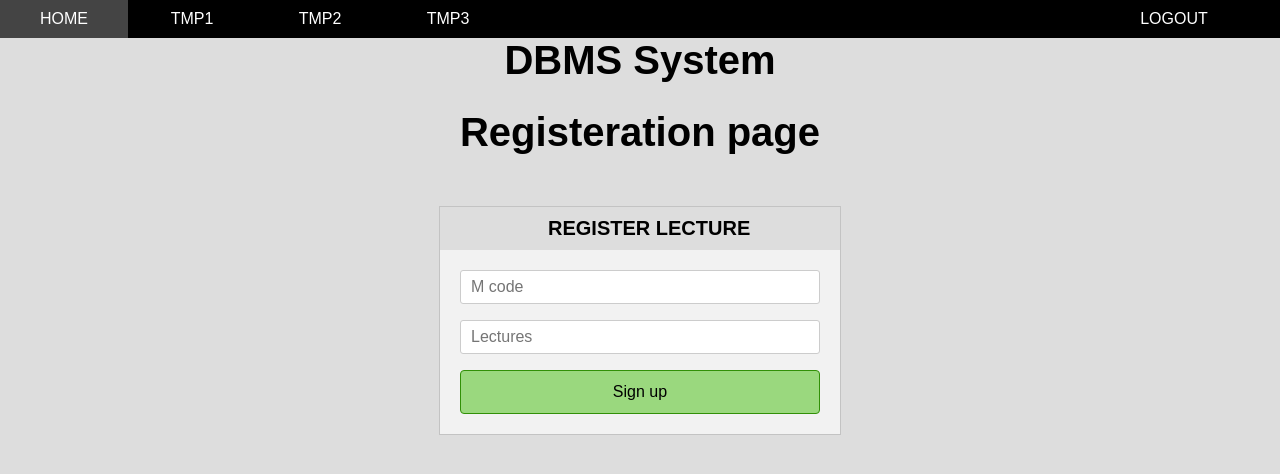
After one commit to ppkavinda/dbms-assignment, a PHP site: page /while.php in a window 1280 px wide. The commit adds this page. Shown: the top 474 px of the page. Run offline with PHP 8.4, Linux system fonts and the light colour scheme.

Commit message:
done for today 5/18

```diff
--- a/admin.php
+++ b/admin.php
@@ -28,6 +28,7 @@ if (!isset($_SESSION["id"]) || !isset($_SESSION["level"])) {
      <div class="container">
          <a href="register_student.php">Registere Students</a><br>
          <a href="register_lecture.php">Registere Lecture</a><br>
+         <a href="while.php">While</a><br>
          <a href="search.php">Search Students</a>
      </div>
      <script src="js/navbar.js"></script>
--- /dev/null
+++ b/while.php
@@ -0,0 +1,67 @@
+<?php
+session_start();
+if(isset($_POST["submit"])){
+    $lec = trim($_POST["lec"]);
+    $mcode = $_POST["mcode"];
+    $r = explode(" ", $lec);
+
+    for ($i=0; $i <count($r) ; $i++) {
+        echo $r[$i];
+        include_once("config.php");
+        $sql1 = "INSERT INTO staff_module(mcode, l_id) VALUES ('$mcode', '$r[$i]');";
+        $result1 = mysqli_query($con, $sql1) or die(mysqli_error($con));
+
+        if($result1){
+            $mag = "* registration successed !";
+        }else{
+            echo mysqli_error($con);
+        }
+    }
+}
+ ?>
+ <!DOCTYPE html>
+ <html>
+ <head>
+     <meta charset="utf-8">
+     <title>DBMS- database system</title>
+     <link rel="stylesheet" href="css/form.css?modified=02209">
+     <link rel="stylesheet" href="css/test.css?modified=0211009">
+     <link rel="stylesheet" href="css/tab.css?modified=0202309">
+     <link rel="stylesheet" href="css/navbar.css?modified=032209">
+ </head>
+ <body>
+     <ul class="navbar">
+         <li class="navli activenav" onclick="active(this);"><a href="#">home</a></li>
+         <li class="navli" onclick="active(this);"><a href="#">tmp1</a></li>
+         <li class="navli" onclick="active(this);"><a href="#">tmp2</a></li>
+         <li class="navli" onclick="active(this);"><a href="#">tmp3</a></li>
+         <li class="space" onclick="active(this);"><a href="#">space</a></li>
+         <li class="navli" id="logout"><a href="logout.php">logout</a></li>
+     </ul>
+     <h1>DBMS System</h1>
+     <h1>Registeration page</h1>
+     <div class="container-main">
+         <div id="signup" class="tabcontent">
+             <ul class="tab tabani">
+                 <li class="tabLi" ><a style="margin-left: 17%;" id="default" class="tablink" >Register Lecture</a></li>
+             </ul>
+             <form action="<?php echo $_SERVER['PHP_SELF'] ?>" method="post">
+                 <p style="color: red; margin-left: 5%;">
+                     <?php if(isset($msg)) echo $msg; ?>
+                 </p>
+                 <p>
+                     <label for="sign-id">mcode:</label>
+                     <input type="text" name="mcode" id="sign-id" placeholder="M code" required>
+                 </p>
+                 <p>
+                     <label for="sign-lec">lec:</label>
+                     <input type="text" name="lec" id="sign-lec" placeholder="Lectures" required>
+                 </p>
+                 <input id="submit" type="submit" name="submit"value="Sign up" onclick="return validatePassword()">
+             </form>
+         </div>
+     </div>
+     <script src="js/validation.js"></script>
+     <script src="js/navbar.js"></script>
+     </body>
+ </html>
```
Also changed, not shown: register_lecture.php (+17 -0 lines).
